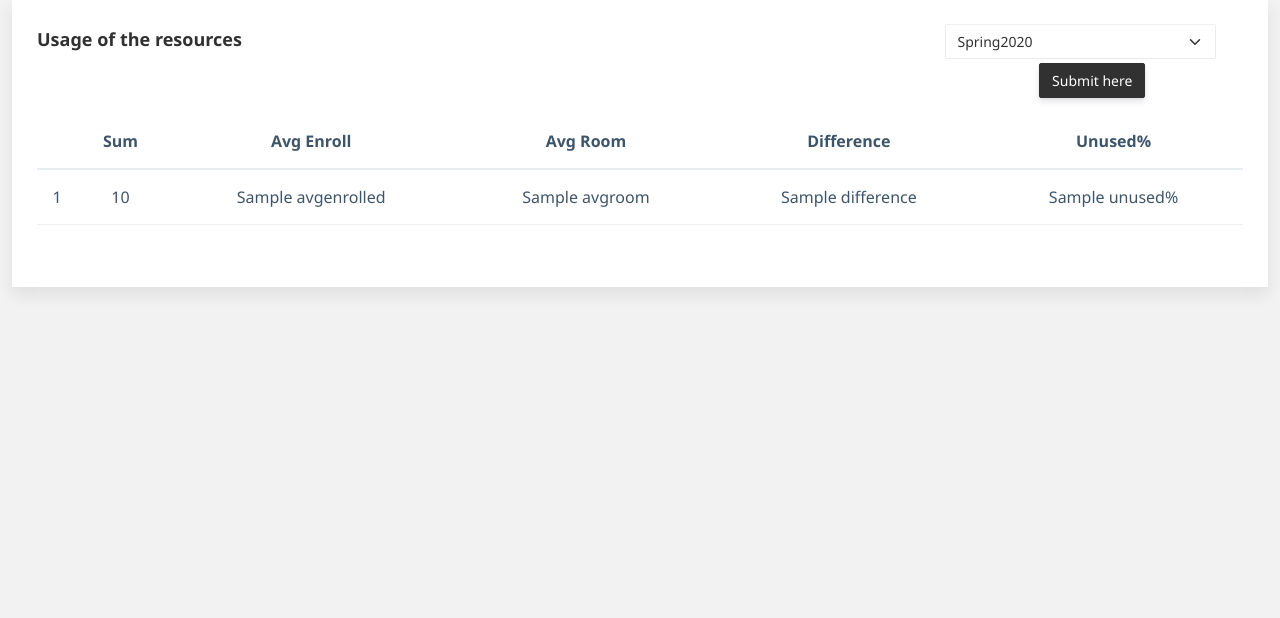
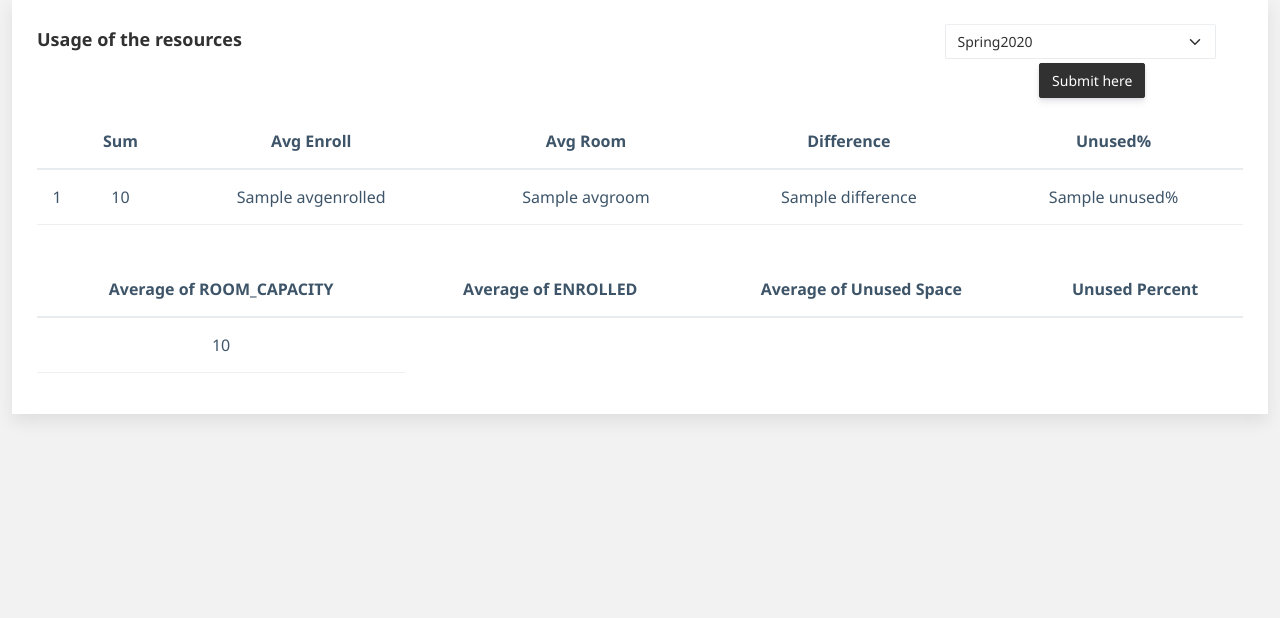
Before and after one commit to robin-driscol/student-enrollment-analysis, a Django app: template StudentEnrollment/base/templates/req3/req3.html in a window 1280 px wide. Shown: the part 181-799 px from the top of the page. Run offline with Django 3.2, Linux system fonts and the light colour scheme; the template is opened without the code that fills it: most values are stand-ins (such as "Sample title", 1, 10 or a date in 2020); some libraries are stand-ins or nearby versions.

Commit message:
Updated Req3

```diff
--- a/StudentEnrollment/base/templates/req3/req3.html
+++ b/StudentEnrollment/base/templates/req3/req3.html
@@ -57,11 +57,28 @@
                         <td>{{i.Unused}}%</td>
                      </tr>
                       {% endfor %}
-
                     </tbody>
                 </table>
             </div>
             <br>
+            <div class="table-responsive">
+              <table class="table no-wrap">
+                  <thead>
+                      <tr>
+                          <th class="border-top-0">Average of ROOM_CAPACITY</th>
+                          <th class="border-top-0">Average of ENROLLED</th>
+                          <th class="border-top-0">Average of Unused Space</th>
+                          <th class="border-top-0">Unused Percent</th>
+                      </tr>
+                  </thead>
+                  <tbody>
+                    {% for i in data2 %}
+                      <td>{{i.Avg}}</td>
+                    {% endfor %}
+                  </tbody>
+              </table>
+          </div>
+          </div>
         </div>
     </div>
 </div>
```
